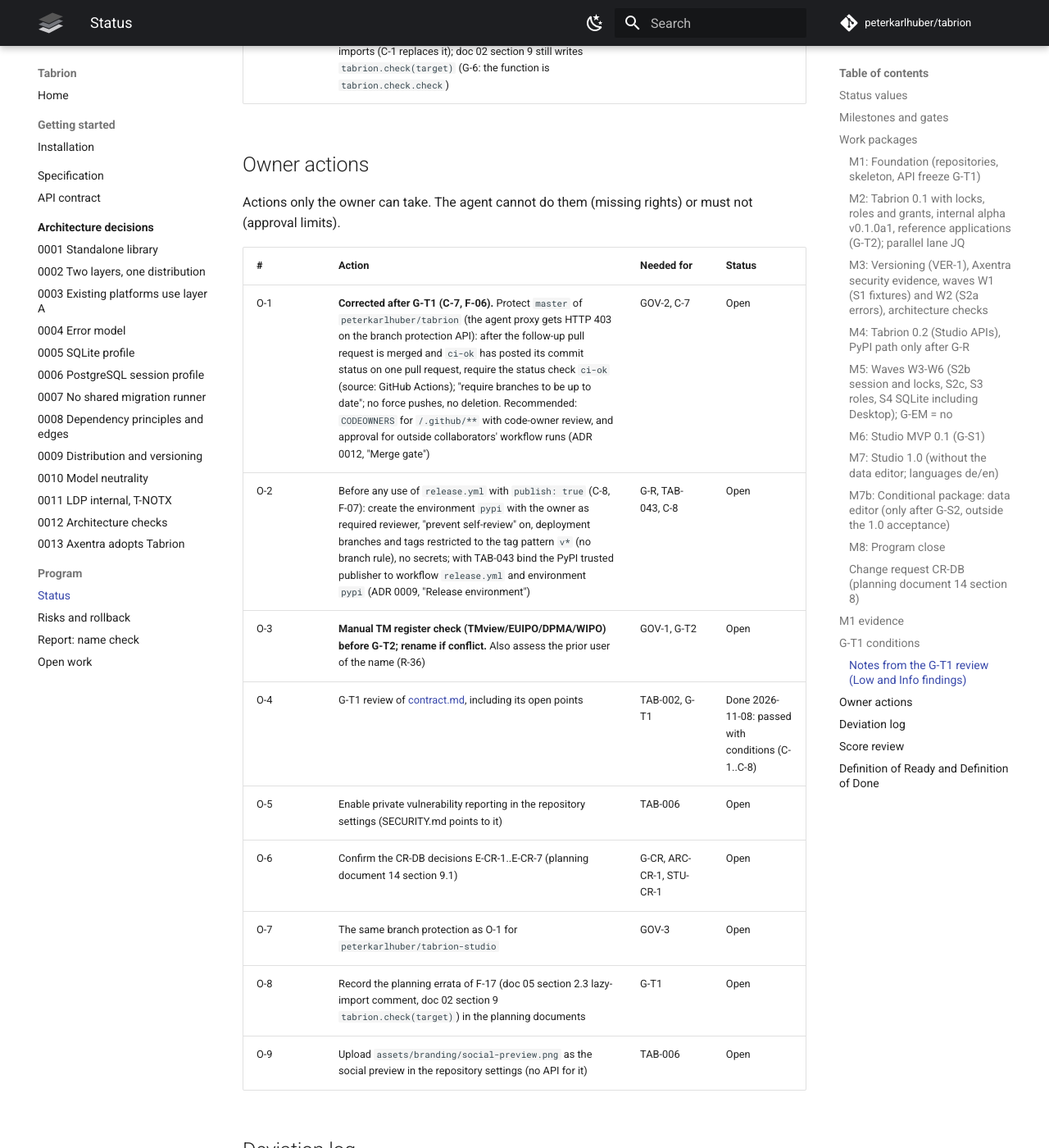
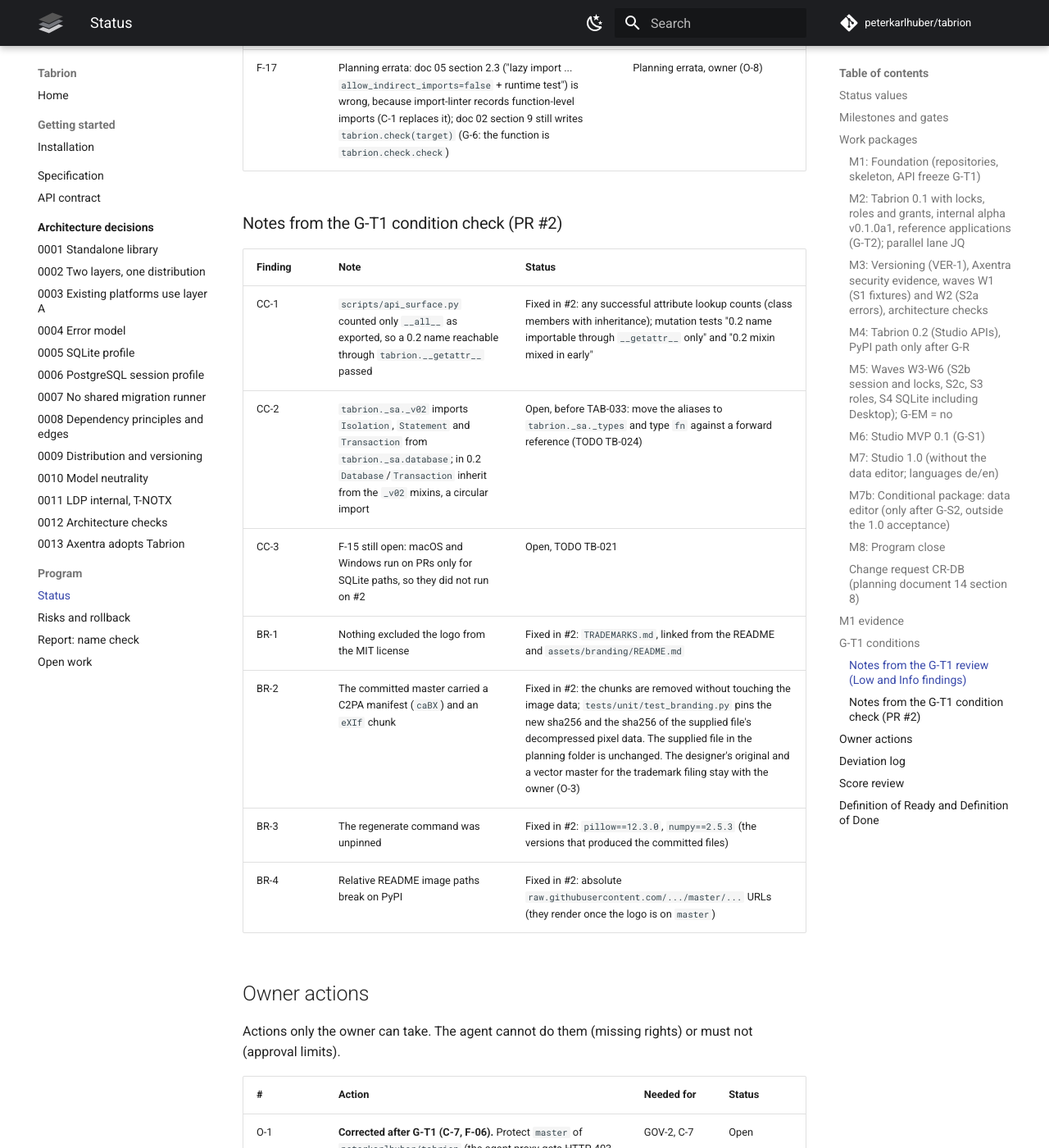
Before and after one commit to peterkarlhuber/tabrion, an MkDocs documentation site: the page built from docs/program/STATUS.md, in a window 1280 px wide and 1400 px high, scrolled down 24790 px. Shown: the whole window at 82% size. Built offline with MkDocs 1.6.1 and Material for MkDocs 9.7.7, drawn with Linux system fonts in a browser that asks for light colours; comment, search, counter and statistics services are not loaded; some of the changed text lies outside the part shown.

Commit message:
Fix the export check for __getattr__ names; trademark notice, clean logo master (G-T1 CC-1, BR-1..BR-4)
CC-1: scripts/api_surface.py now counts any successful attribute lookup as
exported, including names produced by tabrion.__getattr__ (PEP 562) and class
members reached through inheritance. New mutation tests: a 0.2 name added only
to _LAYER_B, and the 0.2 mixin mixed into Database early; both must fail.

BR-1: TRADEMARKS.md excludes the name and the logos from the MIT grant; linked
from the README and assets/branding/README.md, included in the sdist.

BR-2: the committed master copy drops its caBX (C2PA manifest) and eXIf
chunks. Only those two chunks were removed; IHDR, sRGB and every IDAT chunk
are byte-identical, so the pixels are unchanged:
  supplied file sha256   b3e5f441c9e7200153f1d4b437100c72a3da4445f23ef7e0f52c9728850ff7e1
  committed file sha256  e253dbf74d714222e4c00c43d5475757c771af124844c66fc3ed6d5d8d796997
  decompressed IDAT sha256 of both files
                         4342c95fbbe04af6a53a5ded28153969ebf6f092f245dcb6171c0adfc8a31e12
Pillow also decodes both to identical arrays. test_branding.py pins the new
file hash, the allowed chunk set and the IDAT pixel hash; rebuilding the
derived assets yields identical bytes. The supplied file in the planning
folder is untouched.

BR-3: the regenerate command pins pillow==12.3.0 and numpy==2.5.3, the
versions that produced the committed files.
BR-4: the README images use absolute raw.githubusercontent.com URLs on master.

CC-2 (staged mixins import database) and CC-3 (platform path filters, F-15)
are recorded in STATUS.md and TODO.md (TB-024, TB-021).

Co-Authored-By: Claude Opus 5.5 <noreply@anthropic.com>
Claude-Session: https://claude.ai/code/session_011tY7TC7Nu5VGro3DJGJcv8

```diff
--- a/docs/program/STATUS.md
+++ b/docs/program/STATUS.md
@@ -307,7 +307,7 @@ part of C-7 and C-8; the rest is owner action.
 | C-4 | How a consumer passes `RoleSetup` (F-04) | G-10: overridable session fixture `tabrion_role_setup() -> RoleSetup \| None`, requested by `tabrion_postgres_database`; `tests/unit/test_testing_fixtures.py` (pytester) | In review |
 | C-5 | Contracts for `_sa` and `migrations` (F-05) | Contracts "Layer B needs only SQLAlchemy" and "Migration helpers never import pytest", five new mutation probes | In review |
 | C-6 | TAB-023 before the first M2 implementation pull request (F-08) | `scripts/api_surface.py`, `docs/api/surface.json` with `since` and `stability`; 0.2 names (`Result`, `Column`, `query`, `stream`, `cancel`, `inspector`, `run_transaction`, `on_begin`, `savepoint`) are not exported in 0.1 and are staged in `tabrion._sa._v02`; CI job `api surface` | In review |
-| C-7 | `ci-ok` cannot be a required PR check; `master` unprotected (F-06) | `ci-ok.yml` posts the commit status `ci-ok` on the PR head SHA (`ci_ok_status.py`, `statuses: write`, `CI_OK_ENFORCE=1`); ADR 0012 "Merge gate". Takes effect once on `master`; then owner action O-1 | In review; O-1 open |
+| C-7 | `ci-ok` cannot be a required PR check; `master` unprotected (F-06) | `ci-ok.yml` posts the commit status `ci-ok` on the PR head SHA (`ci_ok_status.py`, `statuses: write`, `CI_OK_ENFORCE=1`); ADR 0012 "Merge gate". From the Studio CI review: a PR that changes `.github/workflows/**` or `.github/scripts/**` is NOT OK without the label `workflow-change-reviewed` (F-03), and the status post is retried and fails loudly (F-11). The condition check confirmed C-1..C-6 closed and C-7/C-8 down to owner settings. Takes effect once on `master`; then owner action O-1 | In review; O-1 open |
 | C-8 | Environment `pypi` and the OIDC token (F-07) | Job `attest` alone holds `id-token: write`; ADR 0009 "Release environment" lists the settings; owner action O-2 | In review; O-2 open |
 
 ### Notes from the G-T1 review (Low and Info findings)
@@ -325,13 +325,25 @@ Recorded here as the review asks; none blocks M2. Each is picked up by the work
 | F-15 | macOS and Windows run on pull requests only when `sqlite.py` or `tests/sqlite/**` change; `config.py`, `errors.py`, `testing/sqlite.py` and `pyproject.toml` also matter there | TB-021: add them to `platforms.yml` and the manifest's `path_filters` together (`--self-check` keeps them equal) |
 | F-17 | Planning errata: doc 05 section 2.3 ("lazy import ... `allow_indirect_imports=false` + runtime test") is wrong, because import-linter records function-level imports (C-1 replaces it); doc 02 section 9 still writes `tabrion.check(target)` (G-6: the function is `tabrion.check.check`) | Planning errata, owner (O-8) |
 
+### Notes from the G-T1 condition check (PR #2)
+
+| Finding | Note | Status |
+|---|---|---|
+| CC-1 | `scripts/api_surface.py` counted only `__all__` as exported, so a 0.2 name reachable through `tabrion.__getattr__` passed | Fixed in #2: any successful attribute lookup counts (class members with inheritance); mutation tests "0.2 name importable through `__getattr__` only" and "0.2 mixin mixed in early" |
+| CC-2 | `tabrion._sa._v02` imports `Isolation`, `Statement` and `Transaction` from `tabrion._sa.database`; in 0.2 `Database`/`Transaction` inherit from the `_v02` mixins, a circular import | Open, before TAB-033: move the aliases to `tabrion._sa._types` and type `fn` against a forward reference (TODO TB-024) |
+| CC-3 | F-15 still open: macOS and Windows run on PRs only for SQLite paths, so they did not run on #2 | Open, TODO TB-021 |
+| BR-1 | Nothing excluded the logo from the MIT license | Fixed in #2: `TRADEMARKS.md`, linked from the README and `assets/branding/README.md` |
+| BR-2 | The committed master carried a C2PA manifest (`caBX`) and an `eXIf` chunk | Fixed in #2: the chunks are removed without touching the image data; `tests/unit/test_branding.py` pins the new sha256 and the sha256 of the supplied file's decompressed pixel data. The supplied file in the planning folder is unchanged. The designer's original and a vector master for the trademark filing stay with the owner (O-3) |
+| BR-3 | The regenerate command was unpinned | Fixed in #2: `pillow==12.3.0`, `numpy==2.5.3` (the versions that produced the committed files) |
+| BR-4 | Relative README image paths break on PyPI | Fixed in #2: absolute `raw.githubusercontent.com/.../master/...` URLs (they render once the logo is on `master`) |
+
 ## Owner actions
 
 Actions only the owner can take. The agent cannot do them (missing rights) or must not (approval limits).
 
 | # | Action | Needed for | Status |
 |---|---|---|---|
-| O-1 | **Corrected after G-T1 (C-7, F-06).** Protect `master` of `peterkarlhuber/tabrion` (the agent proxy gets HTTP 403 on the branch protection API): after the follow-up pull request is merged and `ci-ok` has posted its commit status on one pull request, require the status check `ci-ok` (source: GitHub Actions); "require branches to be up to date"; no force pushes, no deletion. Recommended: `CODEOWNERS` for `/.github/**` with code-owner review, and approval for outside collaborators' workflow runs (ADR 0012, "Merge gate") | GOV-2, C-7 | Open |
+| O-1 | **Corrected after G-T1 (C-7, F-06).** Protect `master` of `peterkarlhuber/tabrion` (the agent proxy gets HTTP 403 on the branch protection API): after the follow-up pull request is merged and `ci-ok` has posted its commit status on one pull request, require the status check `ci-ok` (source: GitHub Actions); "require branches to be up to date"; no force pushes, no deletion. Create the label `workflow-change-reviewed`; only the owner or an independent reviewer sets it, on pull requests that change `.github/workflows/**` or `.github/scripts/**` (ADR 0012, "Workflow-change gate"). Recommended, not required (solo owner): `CODEOWNERS` for `/.github/**`, and approval for outside collaborators' workflow runs | GOV-2, C-7 | Open |
 | O-2 | Before any use of `release.yml` with `publish: true` (C-8, F-07): create the environment `pypi` with the owner as required reviewer, "prevent self-review" on, deployment branches and tags restricted to the tag pattern `v*` (no branch rule), no secrets; with TAB-043 bind the PyPI trusted publisher to workflow `release.yml` and environment `pypi` (ADR 0009, "Release environment") | G-R, TAB-043, C-8 | Open |
 | O-3 | **Manual TM register check (TMview/EUIPO/DPMA/WIPO) before G-T2; rename if conflict.** Also assess the prior user of the name (R-36) | GOV-1, G-T2 | Open |
 | O-4 | G-T1 review of [contract.md](../api/contract.md), including its open points | TAB-002, G-T1 | Done 2026-11-08: passed with conditions (C-1..C-8) |
--- a/pyproject.toml
+++ b/pyproject.toml
@@ -63,7 +63,7 @@ path = "src/tabrion/_version.py"
 packages = ["src/tabrion"]
 
 [tool.hatch.build.targets.sdist]
-include = ["src/tabrion", "tests", "docs", "README.md", "CHANGELOG.md", "LICENSE", "mkdocs.yml", "pyproject.toml"]
+include = ["src/tabrion", "tests", "docs", "README.md", "CHANGELOG.md", "LICENSE", "TRADEMARKS.md", "mkdocs.yml", "pyproject.toml"]
 
 [tool.pytest.ini_options]
 testpaths = ["tests"]
```
Also changed, not shown: CHANGELOG.md (+3 -0 lines), README.md (+4 -3 lines), TRADEMARKS.md (added, +17 -0 lines), assets/branding/README.md (+13 -3 lines), docs/TODO.md (+13 -4 lines), assets/branding/tabrion-logo-master-2026-11-08.png, 4 other files.
